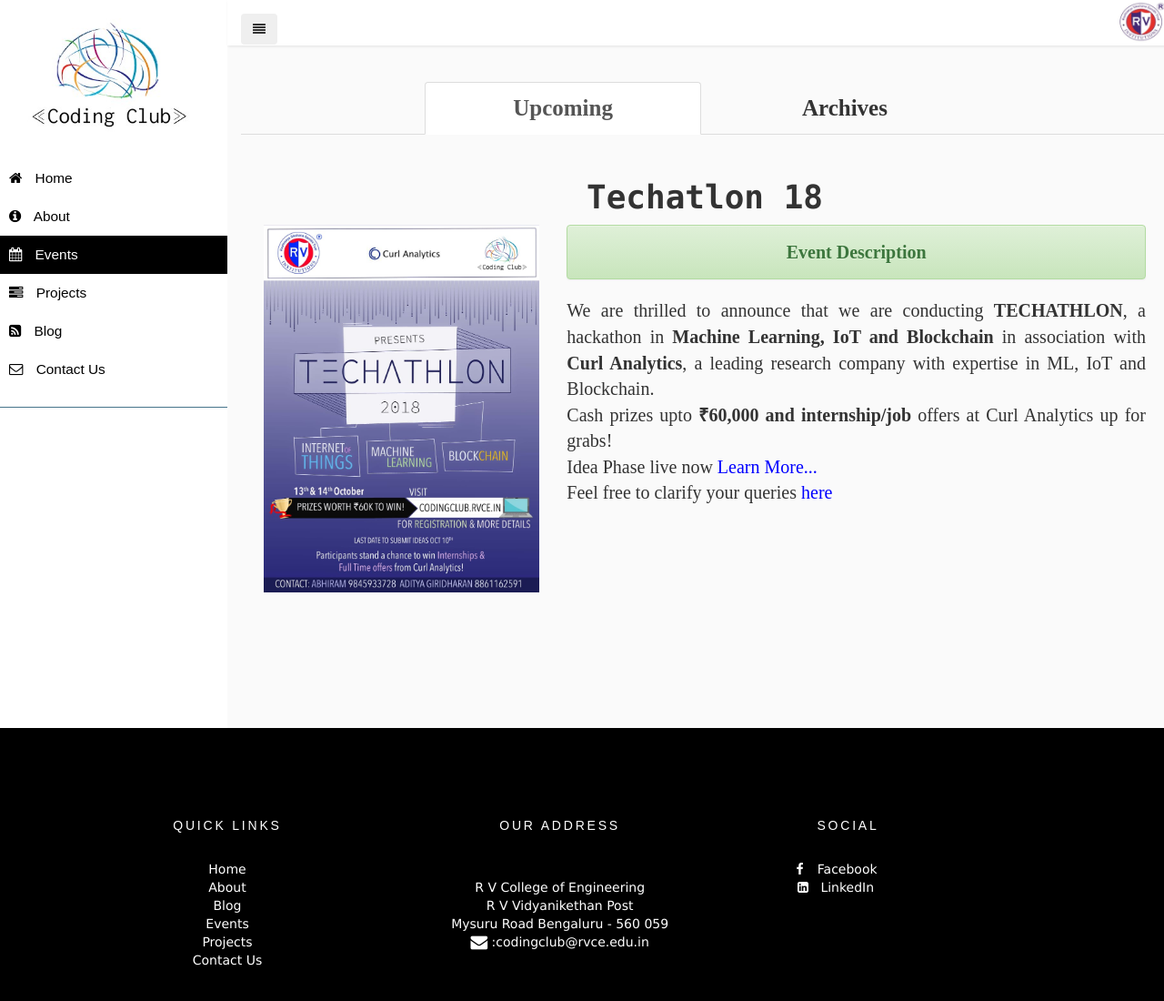
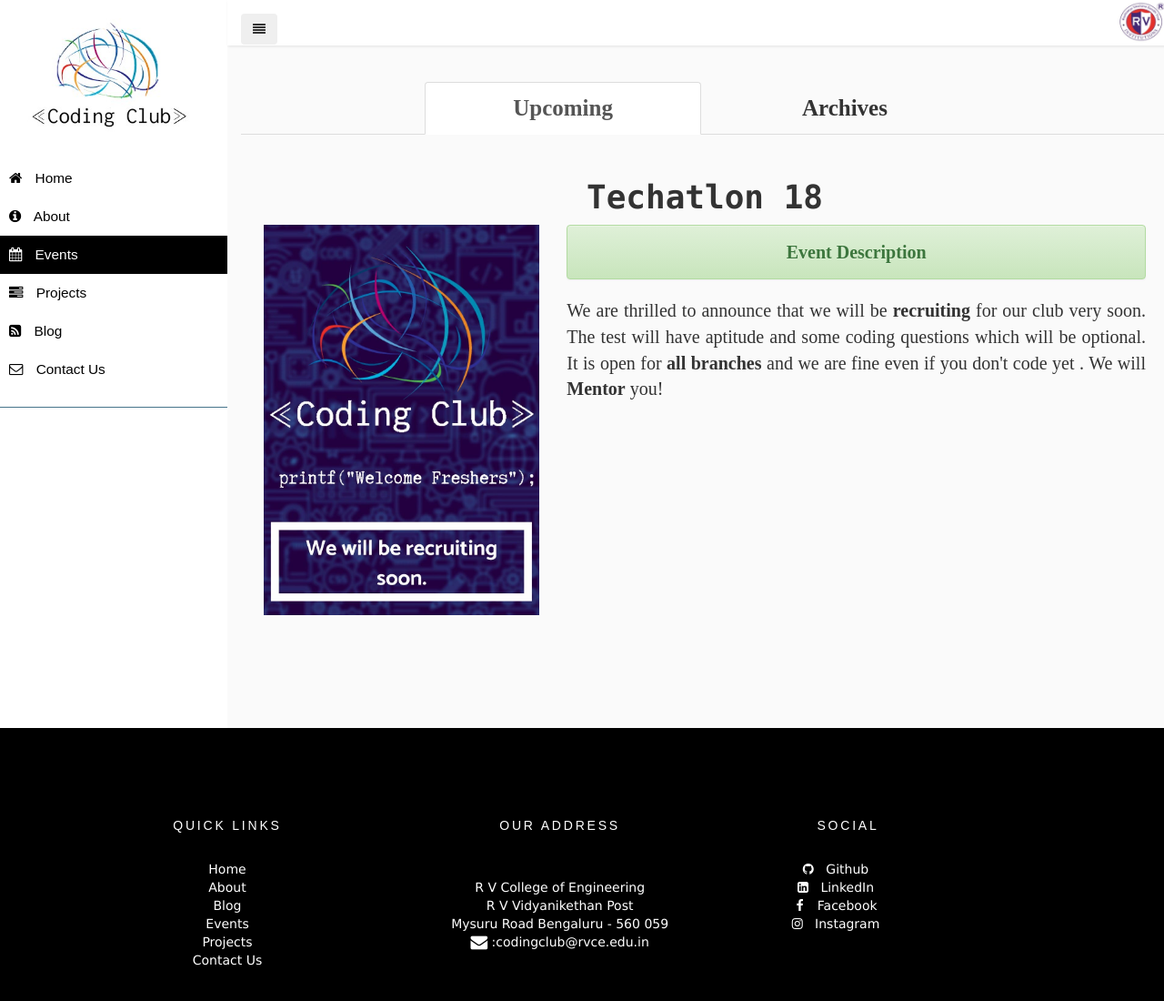
Before and after one commit to codingclubrvce/codingclubrvce.github.io, a plain HTML site: page Events_Projects/events/events.html in a window 1280 px wide. Shown: the whole page at 91% size. Drawn offline with nearby package versions, Linux system fonts and the light colour scheme; some packages are replaced by stand-ins of ours; a script that the page names is missing.

Commit message:
Update events.html

```diff
--- a/Events_Projects/events/events.html
+++ b/Events_Projects/events/events.html
@@ -220,22 +220,17 @@
 										<h1 style="margin-top:0px; font-family: 'Lucida Console"><br><b>Techatlon 18</b></h1>
 										<div class="row" >
 											<div class="col-sm-4">
-												<img src="poster.jpg" style="width:100%;height:100%; margin-bottom:10px;">
+												<img src="38521492_472350339842377_5660145427245170688_o.jpg" style="width:100%;height:100%; margin-bottom:10px;">
 											</div>
 											<div class="col-sm-8" style="font-family: 'Roboto Slab',serif; font-size:20px;">
 												<div class="alert alert-success" role="alert">
 													<strong>Event Description</strong>
 												</div>
 												<div style="text-align:justify;">
-												We are thrilled to announce that we are conducting <b>TECHATHLON</b>, a hackathon in <b>Machine Learning, IoT and  Blockchain</b> in association with <b>Curl Analytics</b>, a leading research company with expertise in ML, IoT and Blockchain.
+												We are thrilled to announce that we will be  <b>recruiting</b> for our club very soon. The test will have aptitude and some coding questions which will be optional. It is open for <b>all branches</b> and we are fine even if you don't code yet . We will <b>Mentor</b> you!
 												<br>
-												Cash prizes upto <b>₹60,000 and internship/job</b> offers at Curl Analytics up for grabs!
 
 												<br>
-												Idea Phase live now
-												<a href="../eventDetails/techathlon.html" style="color:blue;">Learn More...</a>
-												<br>
-													Feel free to clarify your queries <a style="color:blue;" href="/Contacts/contacts.html">here</a>
 												</div>
 
 											</div>
@@ -714,8 +709,12 @@ Having worked with technology giant like IBM , he talked about his PhD Thesis to
                   <font face="Verdana, Geneva, sans-serif">
                   <ul class="list-unstyled footer-social" style="text-align:center;position:relative;right:18px;">
                     <!-- <li><a href="#"><span class="fa fa-twitter"></span> Twitter</a></li> -->
+                    <li><a href="https://www.github.com/codingclubrvce/" target="_blank"><span class="fa fa-github"></span> Github</a></li>
+                    <li><a href="https://www.linkedin.com/company/coding-club-rvce/" target="_blank"><span class="fa fa-linkedin-square"></span> LinkedIn </a></li>
+
                     <li><a href="https://www.facebook.com/codingclubrvce/" target="_blank"><span class="fa fa-facebook"></span> Facebook</a></li>
-                    <li><a href="https://www.linkedin.com/company/coding-club-rvce/" target="_blank"><span class="fa fa-linkedin-square"></span> LinkedIn </a></li>
+
+                    <li><a href="https://www.instagram.com/codingclubrvce/" target="_blank"><span class="fa fa-instagram"></span> Instagram</a></li>
                   </ul>
                   </font>
                 </div>
```
